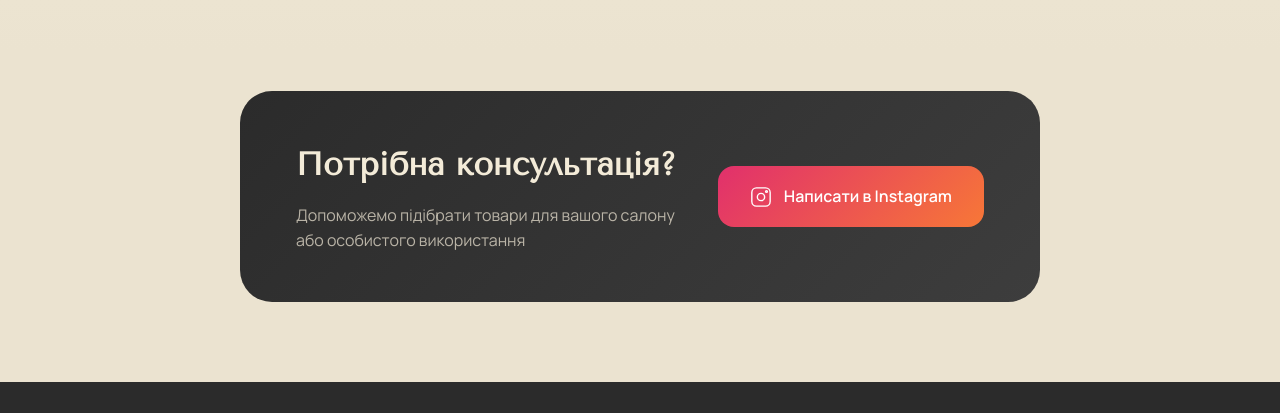
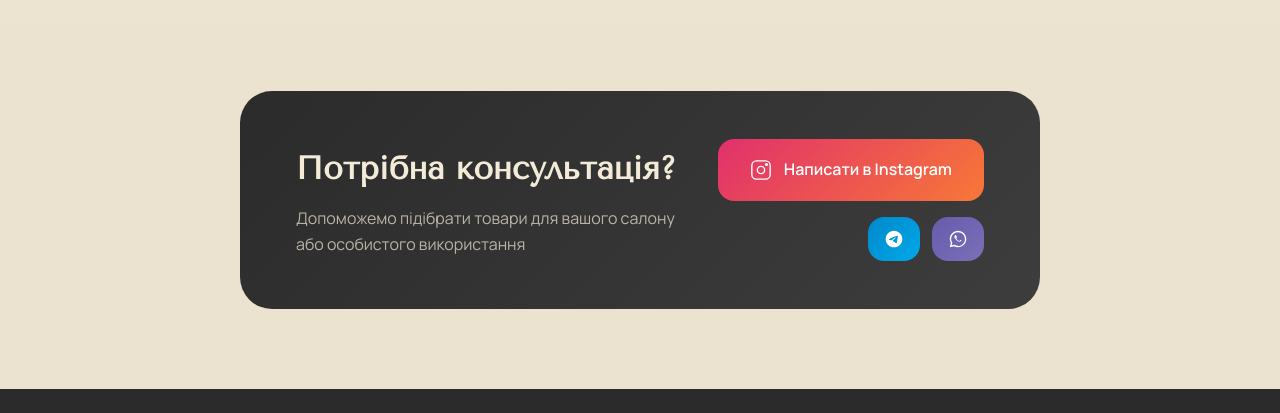
Before and after one commit to axe-kkk/spongik, a plain HTML site: page frontend/index.html in a window 1280 px wide. Shown: the part 3200-3613 px from the top of the page. Drawn offline with nearby package versions, Linux system fonts and the light colour scheme; no server answers.

Commit message:
new links on main page

```diff
--- a/frontend/assets/css/styles.css
+++ b/frontend/assets/css/styles.css
@@ -1510,6 +1510,58 @@
 .cta-btn svg {
     width: 22px;
     height: 22px;
+}
+
+.cta-buttons {
+    display: flex;
+    flex-direction: column;
+    align-items: center;
+    gap: 16px;
+}
+
+.cta-buttons__small {
+    display: flex;
+    gap: 12px;
+    align-items: center;
+}
+
+.cta-btn--small {
+    padding: 12px 16px;
+    font-size: 14px;
+    min-width: 48px;
+    justify-content: center;
+}
+
+.cta-btn--small svg {
+    width: 20px;
+    height: 20px;
+}
+
+.cta-btn--small:first-of-type {
+    background: linear-gradient(135deg, #0088cc, #00a8e8);
+}
+
+.cta-btn--small:first-of-type:hover {
+    box-shadow: 0 8px 24px rgba(0, 136, 204, 0.4);
+}
+
+.cta-btn--small:last-of-type {
+    background: linear-gradient(135deg, #665cac, #7b6fb8);
+}
+
+.cta-btn--small:last-of-type:hover {
+    box-shadow: 0 8px 24px rgba(102, 92, 172, 0.4);
+}
+
+@media (min-width: 768px) {
+    .cta-buttons {
+        flex-direction: column;
+        align-items: flex-end;
+    }
+
+    .cta-buttons__small {
+        justify-content: flex-end;
+    }
 }
 
 /* === ABOUT SECTION === */
--- a/frontend/index.html
+++ b/frontend/index.html
@@ -268,6 +268,7 @@
                         <h2>Потрібна консультація?</h2>
                         <p>Допоможемо підібрати товари для вашого салону або особистого використання</p>
                     </div>
+                    <div class="cta-buttons">
                         <a href="https://ig.me/m/spongik.od" target="_blank" class="cta-btn">
                             <svg viewBox="0 0 24 24" fill="none" stroke="currentColor" stroke-width="1.5">
                                 <rect x="2" y="2" width="20" height="20" rx="5"/>
@@ -276,6 +277,19 @@
                             </svg>
                             Написати в Instagram
                         </a>
+                        <div class="cta-buttons__small">
+                            <a href="https://t.me/Tatyanush_ka" target="_blank" class="cta-btn cta-btn--small" aria-label="Telegram">
+                                <svg viewBox="0 0 24 24" fill="currentColor">
+                                    <path d="M12 2C6.48 2 2 6.48 2 12s4.48 10 10 10 10-4.48 10-10S17.52 2 12 2zm4.64 6.8c-.15 1.58-.8 5.42-1.13 7.19-.14.75-.42 1-.68 1.03-.58.05-1.02-.38-1.58-.75-.88-.58-1.38-.94-2.23-1.5-.99-.65-.35-1.01.22-1.59.15-.15 2.71-2.48 2.76-2.69a.2.2 0 00-.05-.18c-.06-.05-.14-.03-.21-.02-.09.02-1.49.95-4.22 2.79-.4.27-.76.41-1.08.4-.36-.01-1.04-.2-1.55-.37-.63-.2-1.13-.31-1.09-.66.02-.18.27-.36.74-.55 2.92-1.27 4.86-2.11 5.83-2.51 2.78-1.16 3.35-1.36 3.73-1.36.08 0 .27.02.39.12.1.08.13.19.14.27-.01.06.01.24 0 .38z"/>
+                                </svg>
+                            </a>
+                            <a href="viber://chat?number=+380634242497" class="cta-btn cta-btn--small" aria-label="Viber">
+                                <svg viewBox="0 0 24 24" fill="currentColor">
+                                    <path d="M12.04 2c-5.46 0-9.91 4.45-9.91 9.91 0 1.75.46 3.41 1.32 4.84L2.05 22l5.25-1.38c1.45.79 3.08 1.23 4.74 1.23 5.46 0 9.91-4.45 9.91-9.91S17.5 2 12.04 2zm.01 18.12c-1.48 0-2.93-.4-4.2-1.15l-.3-.18-3.12.82.83-3.04-.2-.31c-.82-1.21-1.26-2.6-1.26-4.05 0-4.54 3.7-8.24 8.24-8.24s8.24 3.7 8.24 8.24-3.69 8.24-8.23 8.24zm4.52-6.16c-.22-.11-1.3-.64-1.5-.71-.2-.08-.35-.12-.5.12-.15.23-.58.71-.71.86-.14.15-.29.17-.54.06-.25-.11-1.05-.39-2-1.23-.74-.66-1.24-1.48-1.39-1.73-.14-.25-.02-.38.11-.5.11-.11.25-.29.37-.43.13-.15.17-.25.25-.42.08-.16.04-.31-.02-.43-.06-.12-.54-1.3-.74-1.78-.2-.48-.4-.42-.54-.43-.14-.01-.3-.01-.43-.01-.14 0-.36.05-.55.25-.19.2-.73.71-.73 1.74s.75 2.02.85 2.16c.1.14 1.47 2.24 3.56 3.13.49.21.88.34 1.18.43.49.15.94.13 1.3.08.39-.05 1.2-.49 1.37-.96.17-.48.17-.89.12-.96-.05-.07-.2-.12-.42-.23z"/>
+                                </svg>
+                            </a>
+                        </div>
+                    </div>
                 </div>
             </div>
         </section>
```
Lines whose indentation alone changed are shown as unchanged.
